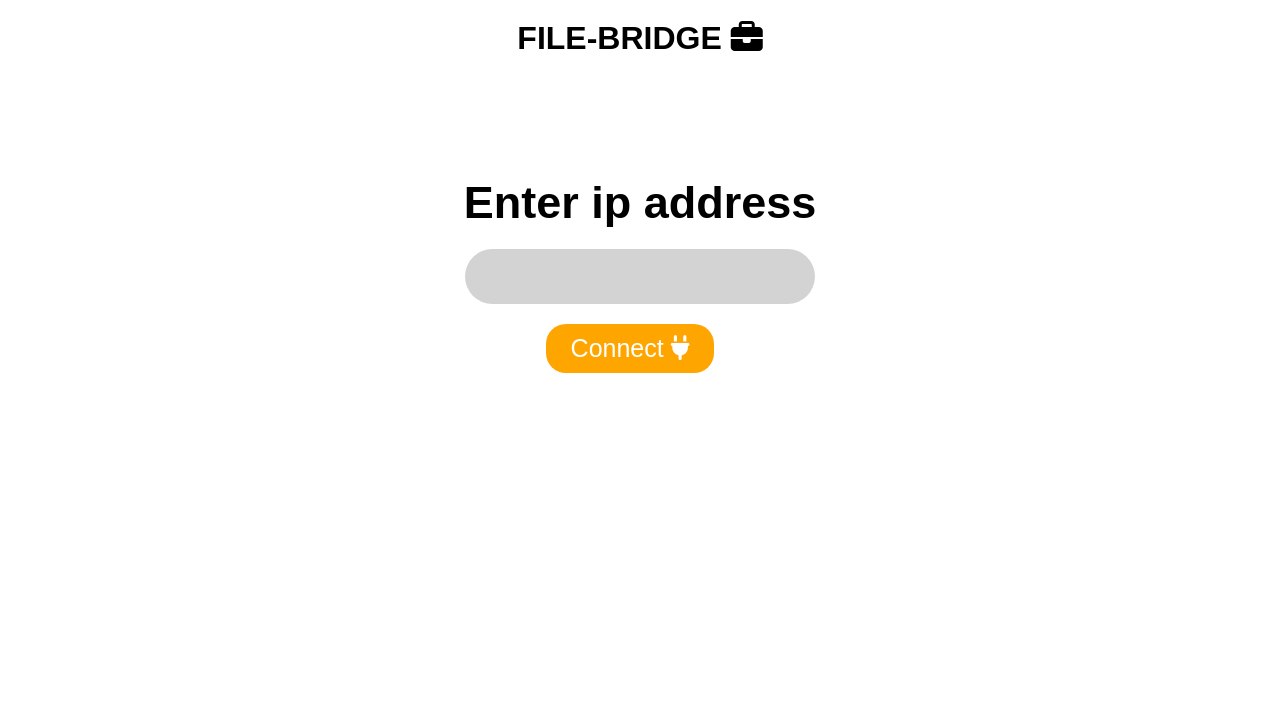
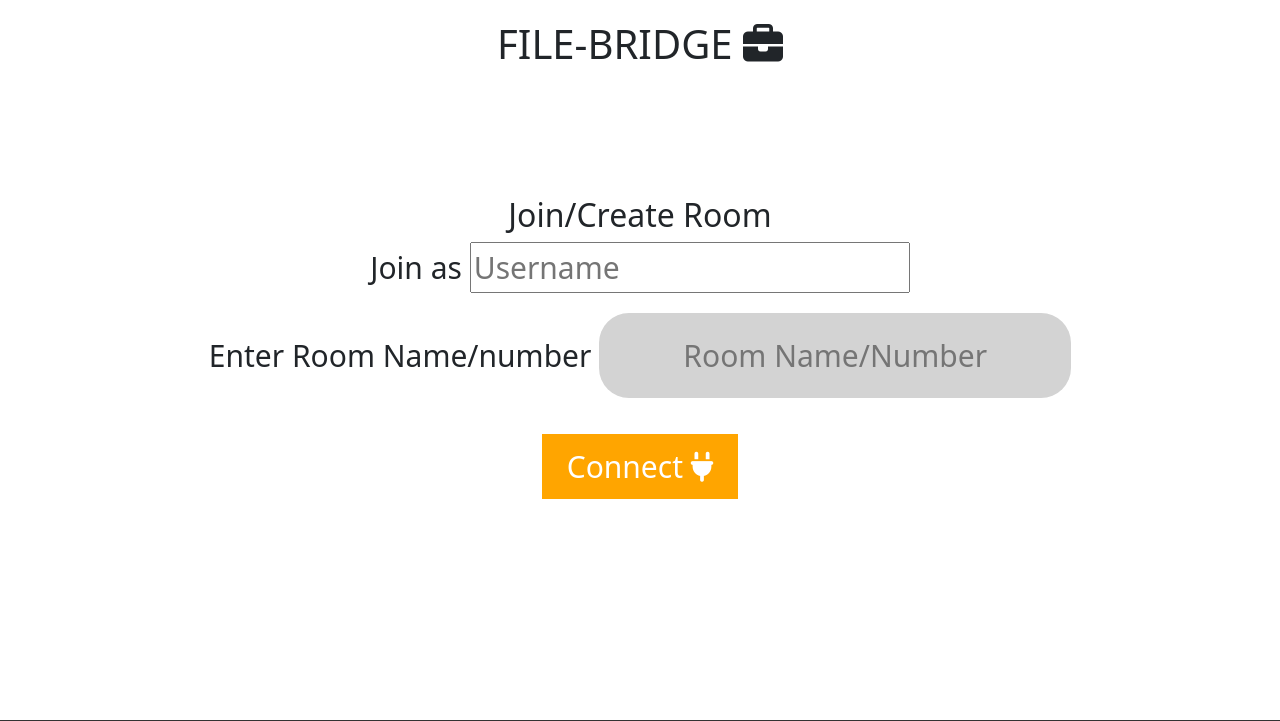
Before and after one commit to samueltuoyo/FileBridge-, a Flask app: page /receiver in a window 1280 px wide. Shown: the top 721 px of the page. Run offline with Flask 3, Linux system fonts and the light colour scheme; some libraries are stand-ins or nearby versions.

Commit message:
Update receiver.html
Updated the page and added the option for the user to create or join a room, also fix some bugs in the footer url

```diff
--- a/templates/share/receiver.html
+++ b/templates/share/receiver.html
@@ -5,19 +5,43 @@
     <meta name="viewport" content="width=device-width, initial-scale=1.0"/>
     <title>FileBridge</title>
     <link rel="stylesheet" href="static/styles.css">
+    <link href="https://cdn.jsdelivr.net/npm/bootstrap@5.2.3/dist/css/bootstrap.min.css"
+    rel="stylesheet" integrity="sha384-rbsA2VBKQhggwzxH7pPCaAqO46MgnOM80zW1RWuH61DGLwZJEdK2Kadq2F9CUG65" crossorigin="anonymous"/>
     <script src="https://kit.fontawesome.com/edec7f25e3.js" crossorigin="anonymous"></script>
+
+    <!-- This is The socket.io javascript library -->
+    <script src="https://cdnjs.cloudflare.com/ajax/libs/socket.io/4.5.4/socket.io.js"
+    integrity="sha512-YeeA/Qxn5hYdkukScTCNNOhTrv1C2RubAGButJ1rmgQwZf/HdRaCGl+JAVkqsqaNRaYNHdheiuKKuPf9mDcqKg=="
+    crossorigin="anonymous"
+    referrerpolicy="no-referrer">
+    </script>
+
+  <!-- This is the jquery CDN -->
+  <!-- https://releases.jquery.com/ -->
+  <script src="https://code.jquery.com/jquery-3.6.1.slim.min.js" integrity="sha256-w8CvhFs7iHNVUtnSP0YKEg00p9Ih13rlL9zGqvLdePA="
+    crossorigin="anonymous"></script>
+
 </head>
+
+
 <body>
     <header>
        <h1>File-Bridge <i class="fas fa-briefcase"></i></h1>
     </header>
   <div class="receive">
-      <h2>Enter ip address</h2>
-       <input type="number" class="Enter-ip" id="input">
+    <form action="{{ url_for('sender') }}" method="POST">
+      <h2>Join/Create Room </h2>
+      <!-- Please style these area  -->
+        <label for="username" class="rec-label"> Join as </label>
+        <input type="text" class="form-input" id="username" name="username" aria-describedby="username" placeholder="Username"><br>
+       <label for="ipaddr">Enter Room Name/number</label>
+       <input type="text" class="Enter-ip" id="Room_Name" name="Room_Name" placeholder="Room Name/Number">
        <p id="iptext"></p>
        <button onclick="check()">Connect <i class="fas fa-plug"></i></button>
   </div>
-  <footer id="footer">
+</form>
+
+<footer id="footer">
     <div><a href="/main"><i class="fas fa-share-alt"></i> <span>Share Files</span></a></div>
     <div><a href="mp3"><i class="fas fa-music"></i> <span> Mp4 To Mp3</span></a></div>
     <div><a href="{{url_for('instructions')}}"><i class="fas fa-book-open"></i> <span>Instructions</span></a></div>
@@ -26,6 +50,3 @@
 <script src="static/app.js"></script>
 </body>
 </html>
-
-</body>
-</html>
```
